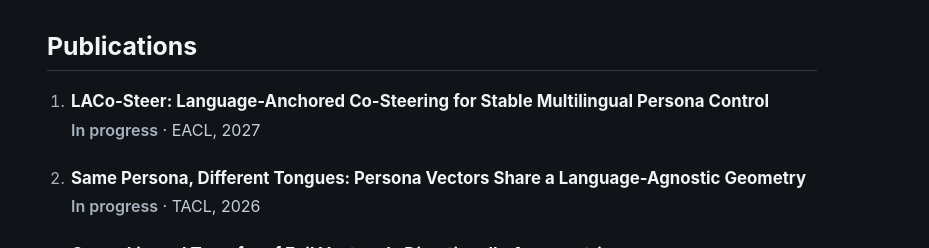
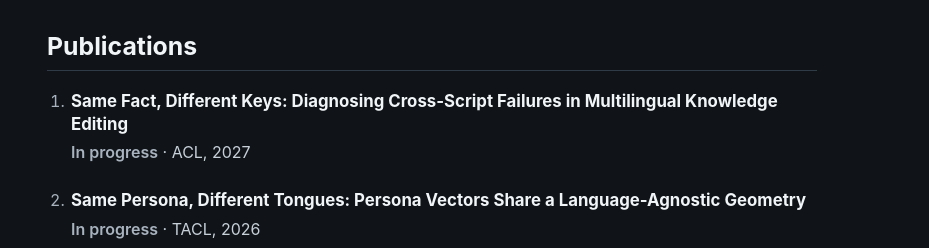
Before and after one commit to USC-BOBBY-KIM/USC-BOBBY-KIM.github.io, a plain HTML site: page index.html in a window 1280 px wide. Shown: the part 455-703 px from the top of the page, 351-1280 px from the left. Drawn offline with Linux system fonts and the light colour scheme; no server answers; some icons are missing.

Commit message:
Update ACL paper title and status

```diff
--- a/index.html
+++ b/index.html
@@ -86,8 +86,8 @@
           <h2>Publications</h2>
           <ol id="additional-publications" class="publication-list">
             <li>
-              <h3>LACo-Steer: Language-Anchored Co-Steering for Stable Multilingual Persona Control</h3>
-              <p><span class="publication-status">In progress</span> · EACL, 2027</p>
+              <h3>Same Fact, Different Keys: Diagnosing Cross-Script Failures in Multilingual Knowledge Editing</h3>
+              <p><span class="publication-status">In progress</span> · ACL, 2027</p>
             </li>
             <li>
               <h3>Same Persona, Different Tongues: Persona Vectors Share a Language-Agnostic Geometry</h3>
```
